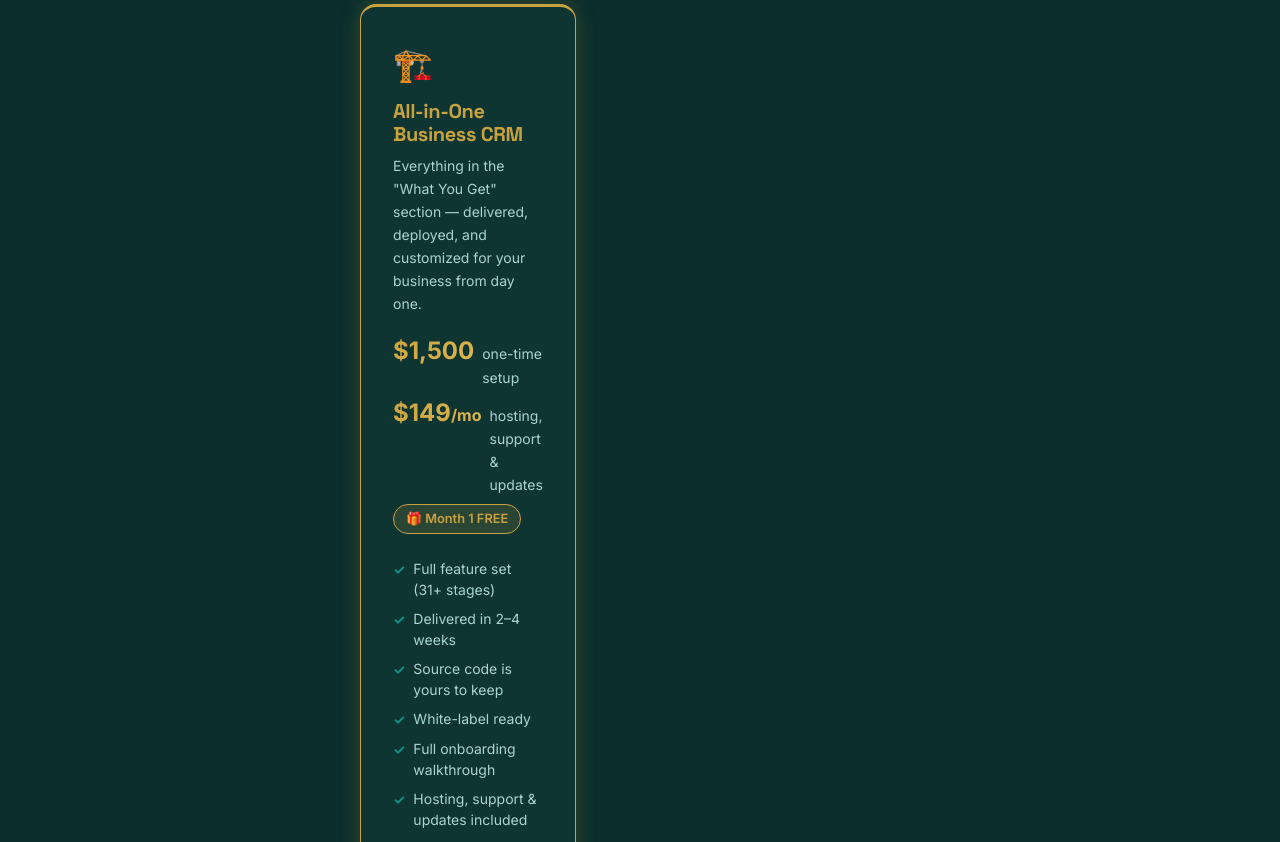
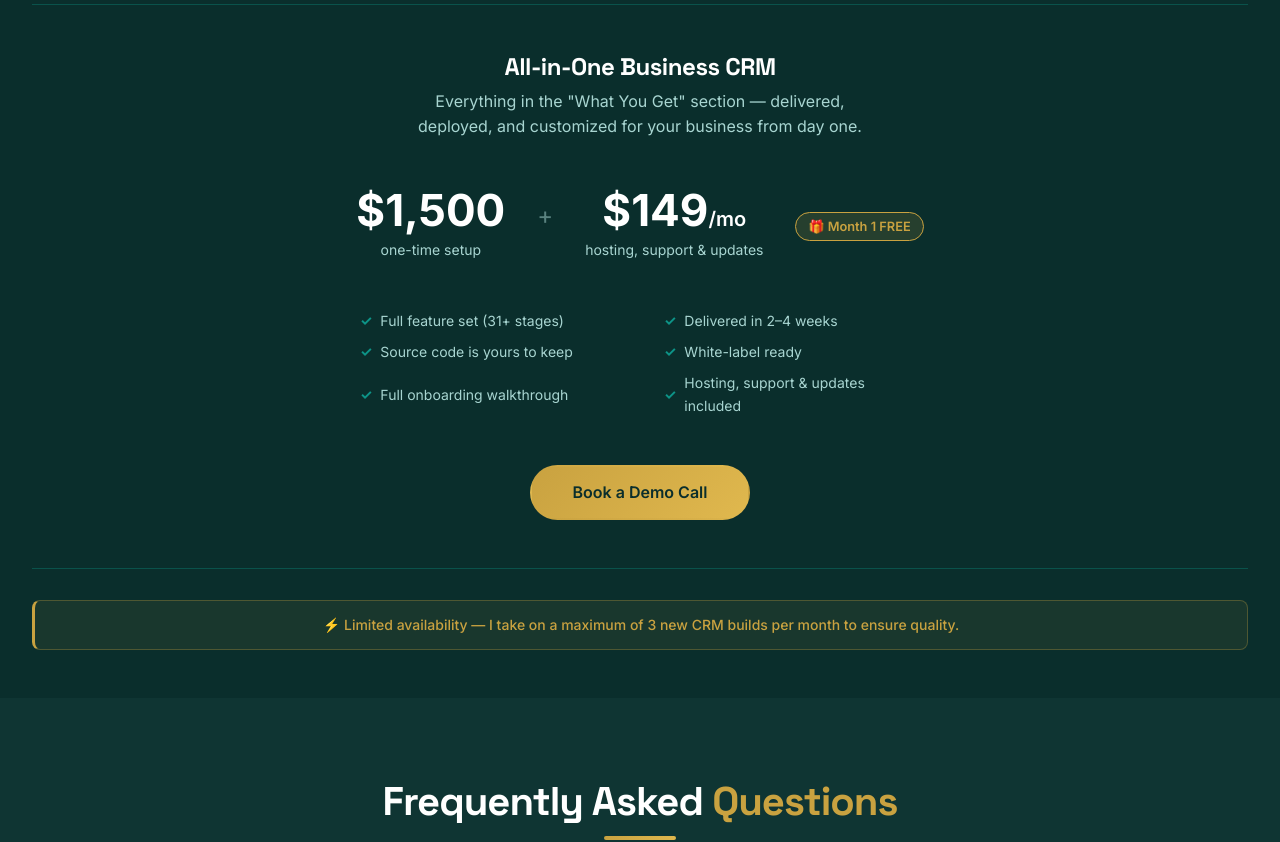
Before and after one commit to ajvirtualsolutionsph/ajvirtualsolutionsph, a plain HTML site: page index.html in a window 1280 px wide. Shown: the part 7469-8311 px from the top of the page. Drawn offline with Linux system fonts and the light colour scheme; a script that the page names is missing.

Commit message:
fix — replace cramped pricing card with open full-width layout
Removes the narrow card wrapper from the pricing section and replaces
it with a centered open layout: price amounts side by side at large size,
includes in a 2-column grid, breathing room throughout.

Co-Authored-By: Claude Sonnet 4.6 <noreply@anthropic.com>

```diff
--- a/index.html
+++ b/index.html
@@ -649,25 +649,28 @@
         <p class="roi-note">Based on $1,500 one-time setup + $149/mo · vs your current $<span id="roi-current-display">297</span>/mo</p>
       </div>
 
-      <div class="pricing-grid pricing-grid-one" data-animate="up">
+      <!-- Open pricing layout — no card wrapper -->
+      <div class="pricing-open" data-animate="up">
 
-        <!-- CRM Build Card -->
-        <div class="pricing-card pricing-card-featured">
-          <div class="pricing-icon">&#x1F3D7;&#xFE0F;</div>
-          <h4>All-in-One Business CRM</h4>
-          <p class="pricing-desc">Everything in the "What You Get" section — delivered, deployed, and customized for your business from day one.</p>
-          <div class="pricing-price-block">
-            <div class="pricing-price">
-              <span class="price-range">$1,500</span>
-              <span class="price-note">one-time setup</span>
+        <div class="pricing-open-header">
+          <h3 class="pricing-open-title">All-in-One Business CRM</h3>
+          <p class="pricing-open-desc">Everything in the "What You Get" section — delivered, deployed, and customized for your business from day one.</p>
         </div>
-            <div class="pricing-price">
-              <span class="price-range">$149<span class="price-mo">/mo</span></span>
-              <span class="price-note">hosting, support &amp; updates</span>
+
+        <div class="pricing-open-prices">
+          <div class="pricing-open-price-item">
+            <span class="pricing-open-amount">$1,500</span>
+            <span class="pricing-open-label">one-time setup</span>
+          </div>
+          <div class="pricing-open-price-divider">+</div>
+          <div class="pricing-open-price-item">
+            <span class="pricing-open-amount accent">$149<span class="pricing-open-mo">/mo</span></span>
+            <span class="pricing-open-label">hosting, support &amp; updates</span>
           </div>
           <p class="pricing-free-badge">&#x1F381; Month 1 FREE</p>
         </div>
-          <ul class="pricing-includes">
+
+        <ul class="pricing-open-includes">
           <li>Full feature set (31+ stages)</li>
           <li>Delivered in 2–4 weeks</li>
           <li>Source code is yours to keep</li>
@@ -675,8 +678,8 @@
           <li>Full onboarding walkthrough</li>
           <li>Hosting, support &amp; updates included</li>
         </ul>
-          <a href="#contact" class="btn btn-primary pricing-cta-btn">Book a Demo Call</a>
-        </div>
+
+        <a href="#contact" class="btn btn-primary pricing-open-cta">Book a Demo Call</a>
 
       </div>
 
--- a/styles.css
+++ b/styles.css
@@ -2230,6 +2230,121 @@ section {
   max-width: 560px;
   margin-left: auto;
   margin-right: auto;
+}
+
+/* ============================================================
+   PRICING — OPEN LAYOUT (no card box)
+   ============================================================ */
+.pricing-open {
+  display: flex;
+  flex-direction: column;
+  align-items: center;
+  gap: var(--space-2xl);
+  padding: var(--space-2xl) 0;
+  border-top: 1px solid var(--color-border);
+  border-bottom: 1px solid var(--color-border);
+  margin-bottom: var(--space-xl);
+}
+
+.pricing-open-header {
+  text-align: center;
+}
+
+.pricing-open-title {
+  font-size: var(--font-size-xl);
+  font-weight: 700;
+  color: var(--color-text);
+  margin-bottom: var(--space-sm);
+}
+
+.pricing-open-desc {
+  color: var(--color-text-muted);
+  font-size: var(--font-size-base);
+  max-width: 480px;
+  line-height: 1.6;
+}
+
+.pricing-open-prices {
+  display: flex;
+  flex-wrap: wrap;
+  align-items: center;
+  justify-content: center;
+  gap: var(--space-xl);
+  position: relative;
+}
+
+.pricing-open-price-item {
+  display: flex;
+  flex-direction: column;
+  align-items: center;
+  gap: 6px;
+}
+
+.pricing-open-amount {
+  font-size: 2.75rem;
+  font-weight: 800;
+  line-height: 1;
+  color: var(--color-text);
+}
+
+.pricing-open-mo {
+  font-size: 1.25rem;
+  font-weight: 600;
+}
+
+.pricing-open-label {
+  font-size: var(--font-size-sm);
+  color: var(--color-text-muted);
+  text-align: center;
+}
+
+.pricing-open-price-divider {
+  font-size: 1.5rem;
+  font-weight: 300;
+  color: var(--color-text-muted);
+  opacity: 0.5;
+  align-self: flex-start;
+  padding-top: 0.5rem;
+}
+
+.pricing-open-includes {
+  list-style: none;
+  padding: 0;
+  margin: 0;
+  display: grid;
+  grid-template-columns: 1fr 1fr;
+  gap: var(--space-sm) var(--space-2xl);
+  width: 100%;
+  max-width: 560px;
+}
+
+.pricing-open-includes li {
+  display: flex;
+  align-items: center;
+  gap: var(--space-sm);
+  font-size: var(--font-size-sm);
+  color: var(--color-text-muted);
+}
+
+.pricing-open-includes li::before {
+  content: '✓';
+  color: var(--color-primary);
+  font-weight: 700;
+  flex-shrink: 0;
+}
+
+.pricing-open-cta {
+  min-width: 220px;
+  text-align: center;
+}
+
+@media (max-width: 480px) {
+  .pricing-open-includes {
+    grid-template-columns: 1fr;
+  }
+  .pricing-open-amount {
+    font-size: 2.25rem;
+  }
 }
 
 .pricing-card-featured {
```
Lines whose indentation alone changed are shown as unchanged.
